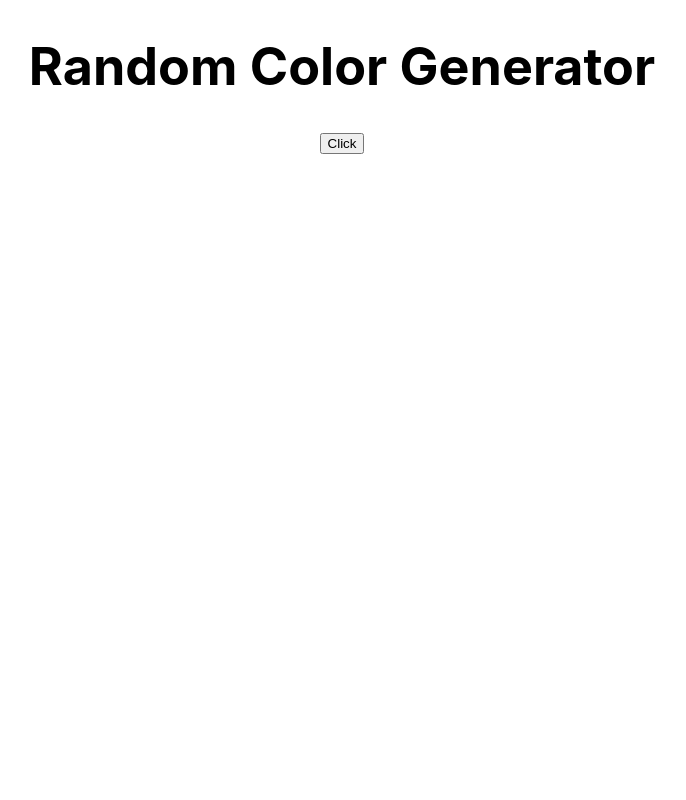
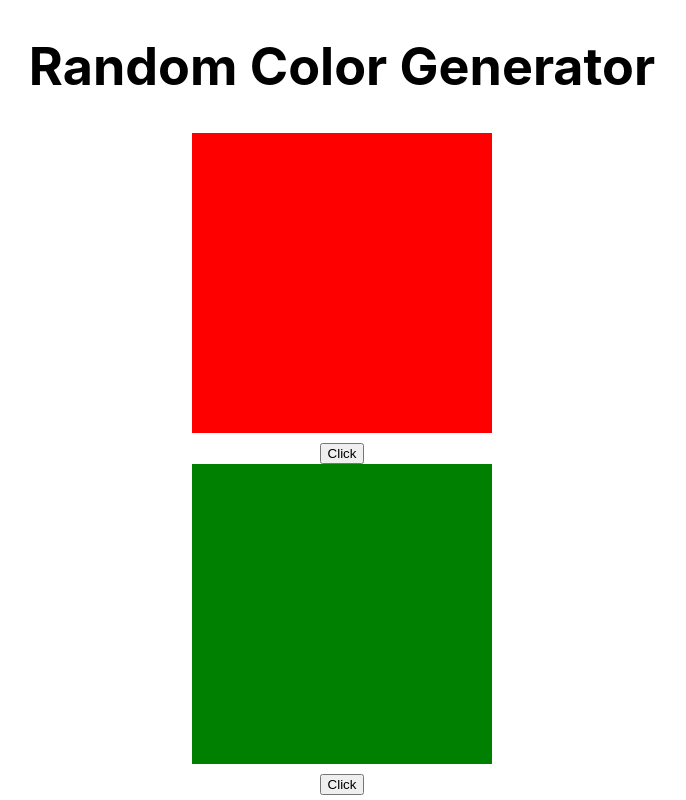
Before and after one commit to thinkful-ei26/trisha-randyS-color-generator, a React (Create React App) app: page / in a window 1280 px wide. Shown: the whole page, without its empty margins (298-984 px from the left). Built offline with nearby package versions, Linux system fonts and the light colour scheme.

Commit message:
added box 2

```diff
--- a/src/App.js
+++ b/src/App.js
@@ -11,7 +11,8 @@ export default class App extends React.Component {
     super(props);
 
     this.state = {
-      display: 'button'
+      box1Clicked: RedBox,
+      box2Clicked: GreenBox
     }
   }
 
@@ -21,30 +22,37 @@ export default class App extends React.Component {
     return boxes[num];
   }
 
-  handleClick() {
-    this.setState({display: 'box'})
+  handleBox1Click() {
+    this.setState({
+      box1Clicked: this.randomBoxGenerator()
+    })
   }
+
+  handleBox2Click() {
+    this.setState({
+      box2Clicked: this.randomBoxGenerator()
+    })
+  }
+
+//1) On button click, randomBoxGenerator will change the state the box whose button was clicked
 
   render() {
 
-    const MyBox = this.randomBoxGenerator();
+    const MyBox1 = this.state.box1Clicked;
+    const MyBox2 = this.state.box2Clicked;
 
-    if (this.state.display === 'box') {
       return (
         <div className="container">
           <h1>Random Color Generator</h1>
-          <MyBox />
-          <Button onClick={e => this.handleClick(e)} />
+          <div className="box1">
+            <MyBox1 />
+            <Button onClick={e => this.handleBox1Click(e)} />
+          </div>
+          <div className="box2">
+            <MyBox2 />
+            <Button onClick={e => this.handleBox2Click(e)} />
+          </div>
         </div>
       )
-    }
-    if (this.state.display === 'button') {
-      return (
-        <div className="container">
-          <h1>Random Color Generator</h1>
-          <Button onClick={e => this.handleClick(e)} />
-        </div>
-      )
-    }
   }
 }
```
